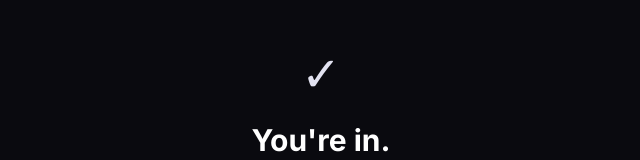
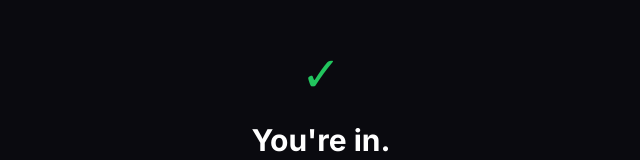
Before and after one commit to c51consulting/aiisok-sandbox, a Next.js app: page /success in a window 1280 px wide. Shown: the part 225-385 px from the top of the page, without its empty margins (319-959 px from the left). Built offline with nearby package versions, Linux system fonts and the light colour scheme.

Commit message:
fix: wrap useSearchParams in Suspense boundary

```diff
--- a/src/app/success/page.tsx
+++ b/src/app/success/page.tsx
@@ -1,17 +1,16 @@
 'use client';
 
-import { useEffect, useState } from 'react';
+import { Suspense, useEffect, useState } from 'react';
 import { useSearchParams } from 'next/navigation';
 import Link from 'next/link';
 
-export default function SuccessPage() {
+function SuccessContent() {
   const searchParams = useSearchParams();
-  const [ready, setReady] = useState(false);
+  const [done, setDone] = useState(false);
 
   useEffect(() => {
     const sessionId = searchParams.get('session_id');
     if (sessionId) {
-      // Fetch session details to get email and store it
       fetch(`/api/stripe/session?session_id=${sessionId}`)
         .then((res) => res.json())
         .then((data) => {
@@ -23,17 +22,17 @@ export default function SuccessPage() {
           }
         })
         .catch(console.error)
-        .finally(() => setReady(true));
+        .finally(() => setDone(true));
     } else {
-      setReady(true);
+      setDone(true);
     }
   }, [searchParams]);
 
   return (
     <main className="min-h-screen bg-[#0a0a0f] flex items-center justify-center px-6">
       <div className="max-w-md w-full text-center">
-        <div className="text-5xl mb-6">✓</div>
-        <h1 className="text-3xl font-bold text-white mb-3">You're in.</h1>
+        <div className="text-5xl mb-6 text-[#22c55e]">&#10003;</div>
+        <h1 className="text-3xl font-bold text-white mb-3">You&apos;re in.</h1>
         <p className="text-[#8888aa] mb-8">
           Your subscription is active. Head back to your results to
           unlock your premium insights, or run a new play.
@@ -56,3 +55,11 @@ export default function SuccessPage() {
     </main>
   );
 }
+
+export default function SuccessPage() {
+  return (
+    <Suspense fallback={<div className="min-h-screen bg-[#0a0a0f]" />}>
+      <SuccessContent />
+    </Suspense>
+  );
+}
```
